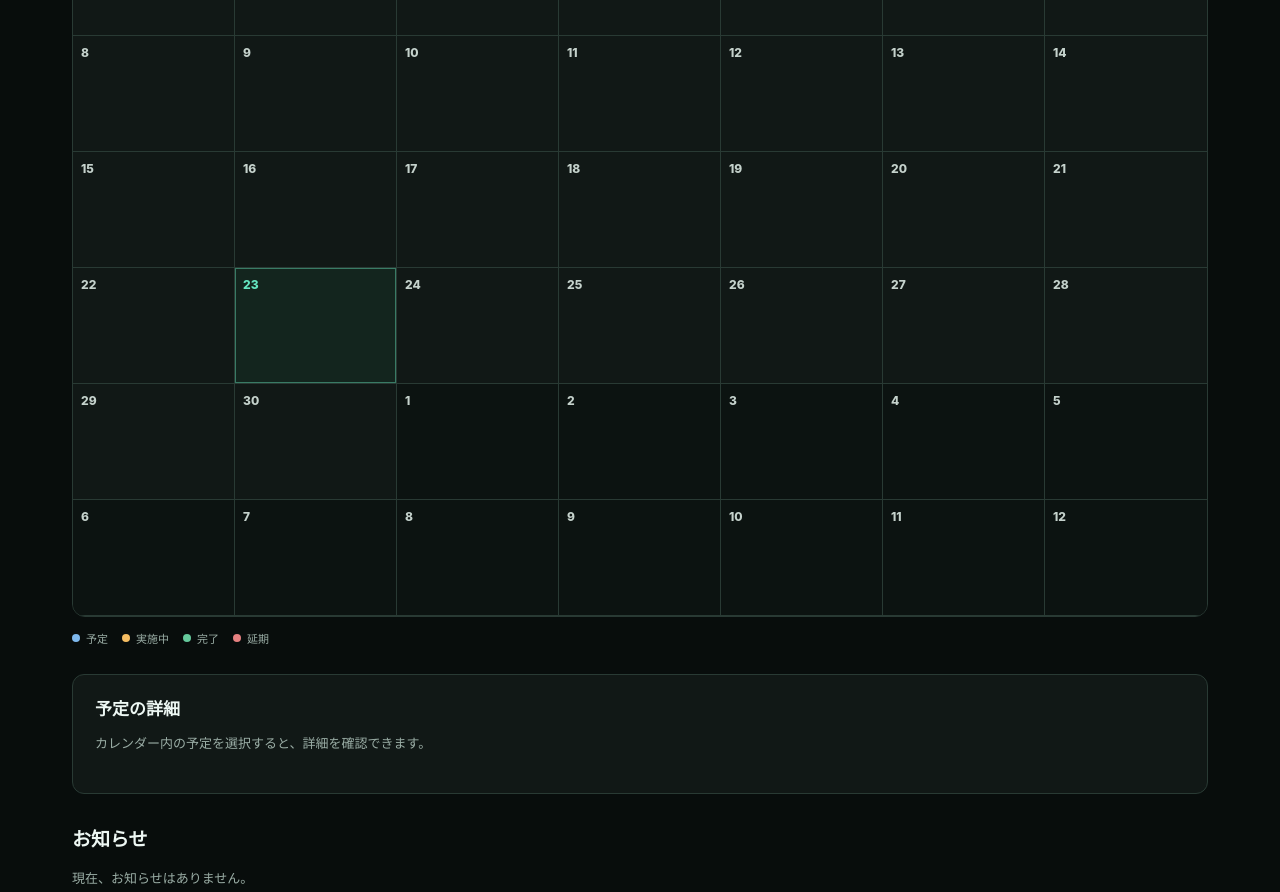
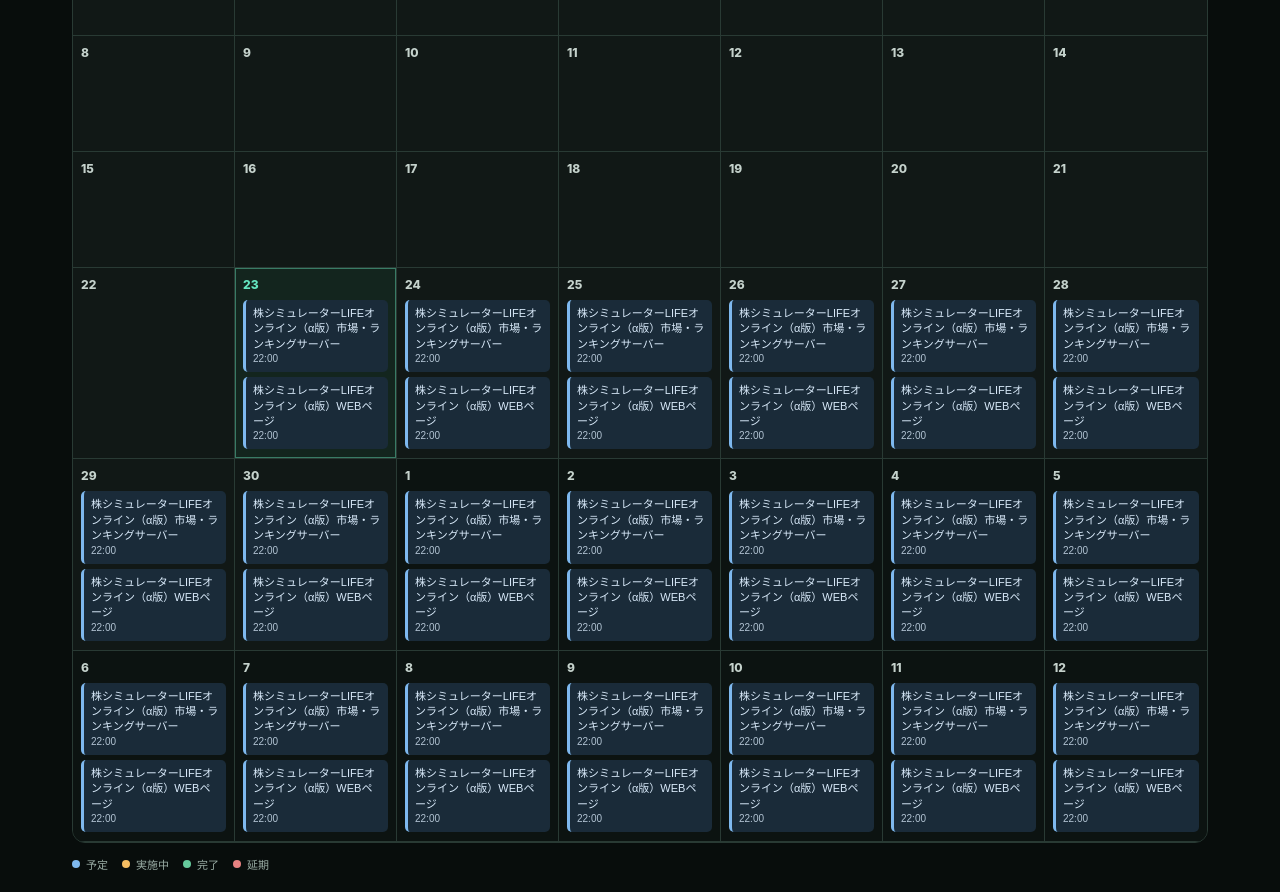
Before and after one commit to bainarinoakaunto/status, a plain HTML site: page maintenance.html in a window 1280 px wide. Shown: the part 619-1511 px from the top of the page. Drawn offline with Linux system fonts and the light colour scheme.

Commit message:
Render daily recurring maintenance dates

```diff
--- a/maintenance.html
+++ b/maintenance.html
@@ -121,7 +121,7 @@ const safe = value => String(value ?? "").replace(/[&<>"']/g, c => ({"&":"&amp;"
 const parseLocalDate = value => {const [y,m,d] = String(value).split("-").map(Number);return new Date(y,m-1,d)};
 const todayKey = () => {const d=new Date();return d.getFullYear()+"-"+String(d.getMonth()+1).padStart(2,"0")+"-"+String(d.getDate()).padStart(2,"0")};
 function statusLabel(status){return (appData?.statusTypes?.[status]?.label)||({scheduled:"予定",in_progress:"実施中",completed:"完了",cancelled:"中止",delayed:"延期"}[status]||"予定")}
-function eventsFor(date){const key=date.getFullYear()+"-"+String(date.getMonth()+1).padStart(2,"0")+"-"+String(date.getDate()).padStart(2,"0");return (appData?.maintenance||[]).filter(x=>x.date===key)}
+function eventsFor(date){const key=date.getFullYear()+"-"+String(date.getMonth()+1).padStart(2,"0")+"-"+String(date.getDate()).padStart(2,"0");return (appData?.maintenance||[]).filter(x=>{if(x.date===key)return true;const r=x.recurrence;return r&&r.frequency==="daily"&&key>=r.startDate&&(!r.endDate||key<=r.endDate)})}
 function renderCalendar(){
  const cal=$("calendar");cal.innerHTML="";
  WEEKDAYS.forEach((w,i)=>{const el=document.createElement("div");el.className="weekday";el.textContent=w;cal.appendChild(el)});
```
